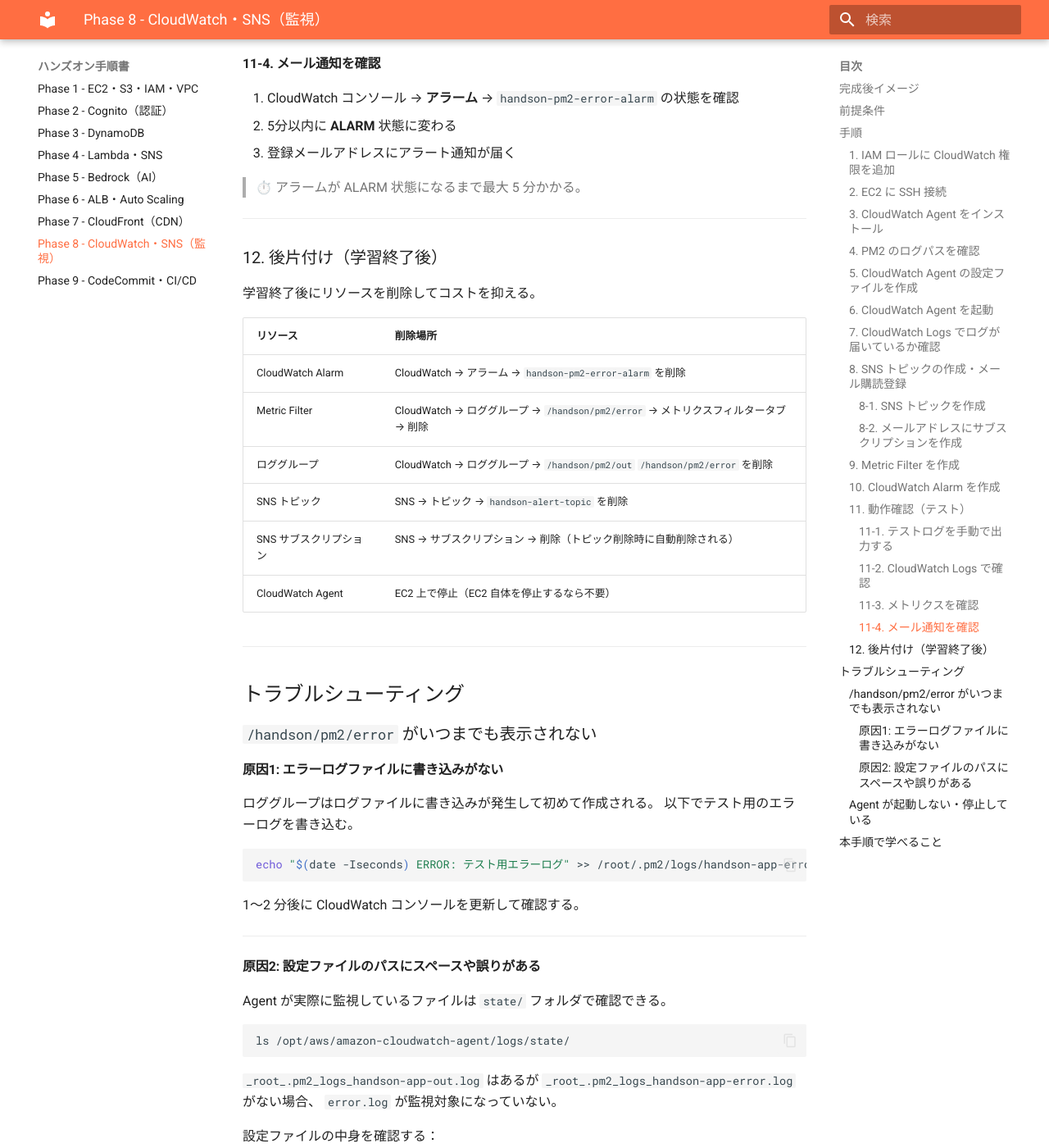
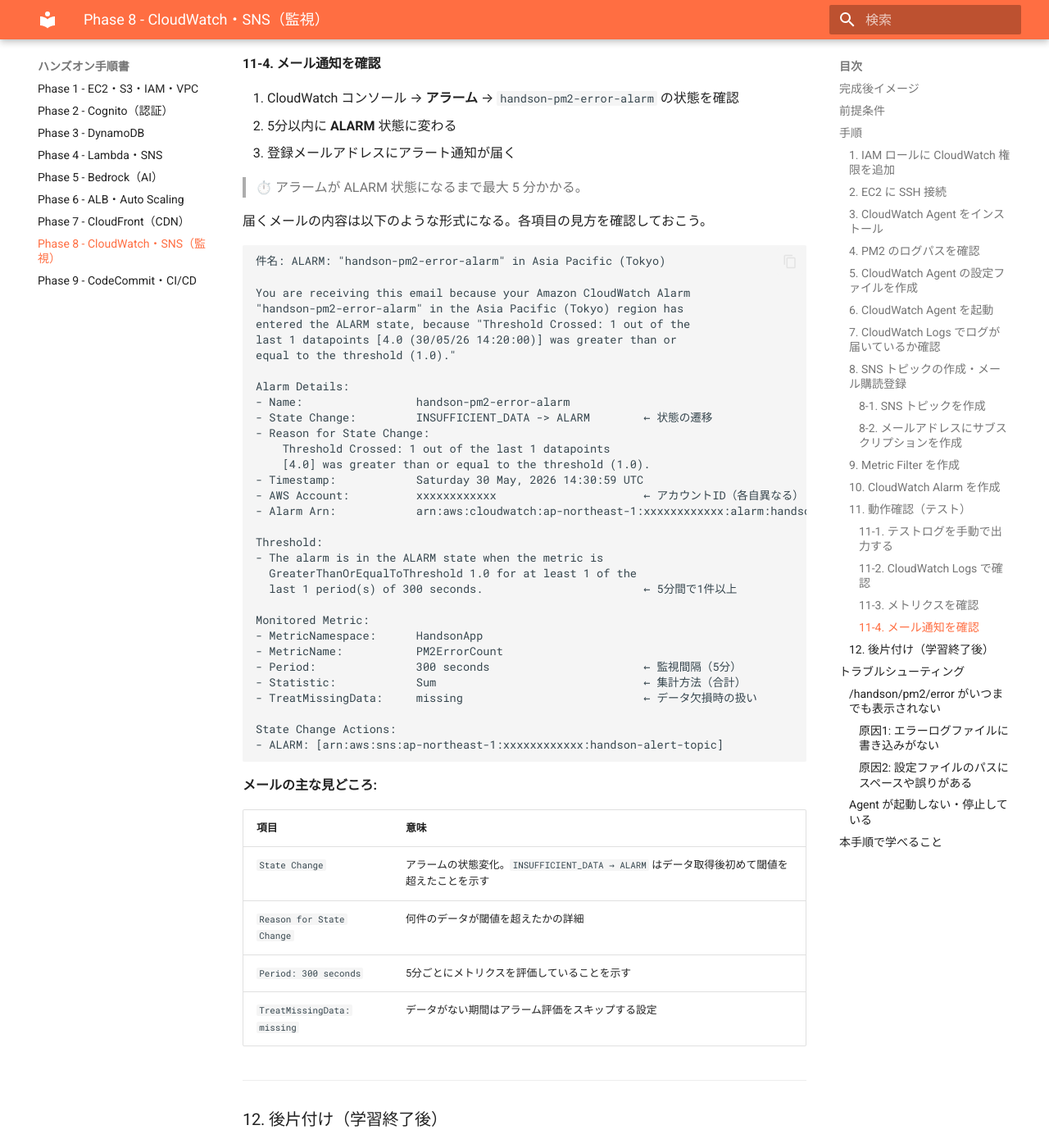
Before and after one commit to ohtsuka-shota-se/samurai-repo, an MkDocs documentation site: the page built from docs/08_CloudWatch_SNS_ハンズオン手順.md, in a window 1280 px wide and 1400 px high, scrolled down 6719 px. Shown: the whole window at 82% size. Built offline with MkDocs 1.6.1 and Material for MkDocs 9.7.7, drawn with Linux system fonts in a browser that asks for light colours.

Commit message:
fix phase08

````diff
--- a/docs/08_CloudWatch_SNS_ハンズオン手順.md
+++ b/docs/08_CloudWatch_SNS_ハンズオン手順.md
@@ -289,6 +289,52 @@
 
 > ⏱️ アラームが ALARM 状態になるまで最大 5 分かかる。
 
+届くメールの内容は以下のような形式になる。各項目の見方を確認しておこう。
+
+```
+件名: ALARM: "handson-pm2-error-alarm" in Asia Pacific (Tokyo)
+
+You are receiving this email because your Amazon CloudWatch Alarm
+"handson-pm2-error-alarm" in the Asia Pacific (Tokyo) region has
+entered the ALARM state, because "Threshold Crossed: 1 out of the
+last 1 datapoints [4.0 (30/05/26 14:20:00)] was greater than or
+equal to the threshold (1.0)."
+
+Alarm Details:
+- Name:                 handson-pm2-error-alarm
+- State Change:         INSUFFICIENT_DATA -> ALARM        ← 状態の遷移
+- Reason for State Change:
+    Threshold Crossed: 1 out of the last 1 datapoints
+    [4.0] was greater than or equal to the threshold (1.0).
+- Timestamp:            Saturday 30 May, 2026 14:30:59 UTC
+- AWS Account:          xxxxxxxxxxxx                      ← アカウントID（各自異なる）
+- Alarm Arn:            arn:aws:cloudwatch:ap-northeast-1:xxxxxxxxxxxx:alarm:handson-pm2-error-alarm
+
+Threshold:
+- The alarm is in the ALARM state when the metric is
+  GreaterThanOrEqualToThreshold 1.0 for at least 1 of the
+  last 1 period(s) of 300 seconds.                        ← 5分間で1件以上
+
+Monitored Metric:
+- MetricNamespace:      HandsonApp
+- MetricName:           PM2ErrorCount
+- Period:               300 seconds                       ← 監視間隔（5分）
+- Statistic:            Sum                               ← 集計方法（合計）
+- TreatMissingData:     missing                           ← データ欠損時の扱い
+
+State Change Actions:
+- ALARM: [arn:aws:sns:ap-northeast-1:xxxxxxxxxxxx:handson-alert-topic]
+```
+
+**メールの主な見どころ:**
+
+| 項目 | 意味 |
+|------|------|
+| `State Change` | アラームの状態変化。`INSUFFICIENT_DATA → ALARM` はデータ取得後初めて閾値を超えたことを示す |
+| `Reason for State Change` | 何件のデータが閾値を超えたかの詳細 |
+| `Period: 300 seconds` | 5分ごとにメトリクスを評価していることを示す |
+| `TreatMissingData: missing` | データがない期間はアラーム評価をスキップする設定 |
+
 ---
 
 ### 12. 後片付け（学習終了後）
````
